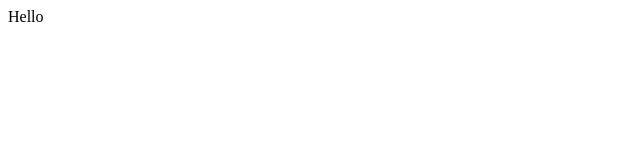
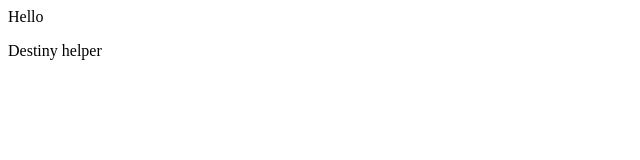
Before and after one commit to kofiboat22/demo-repo, a plain HTML site: page index.html in a window 1280 px wide. Shown: the full height of the page, 0-640 px from the left. Drawn offline with Linux system fonts and the light colour scheme.

Commit message:
made a quick change

```diff
--- a/index.html
+++ b/index.html
@@ -1 +1,3 @@
 <div>Hello</div>
+
+<p>Destiny helper</p>
```
